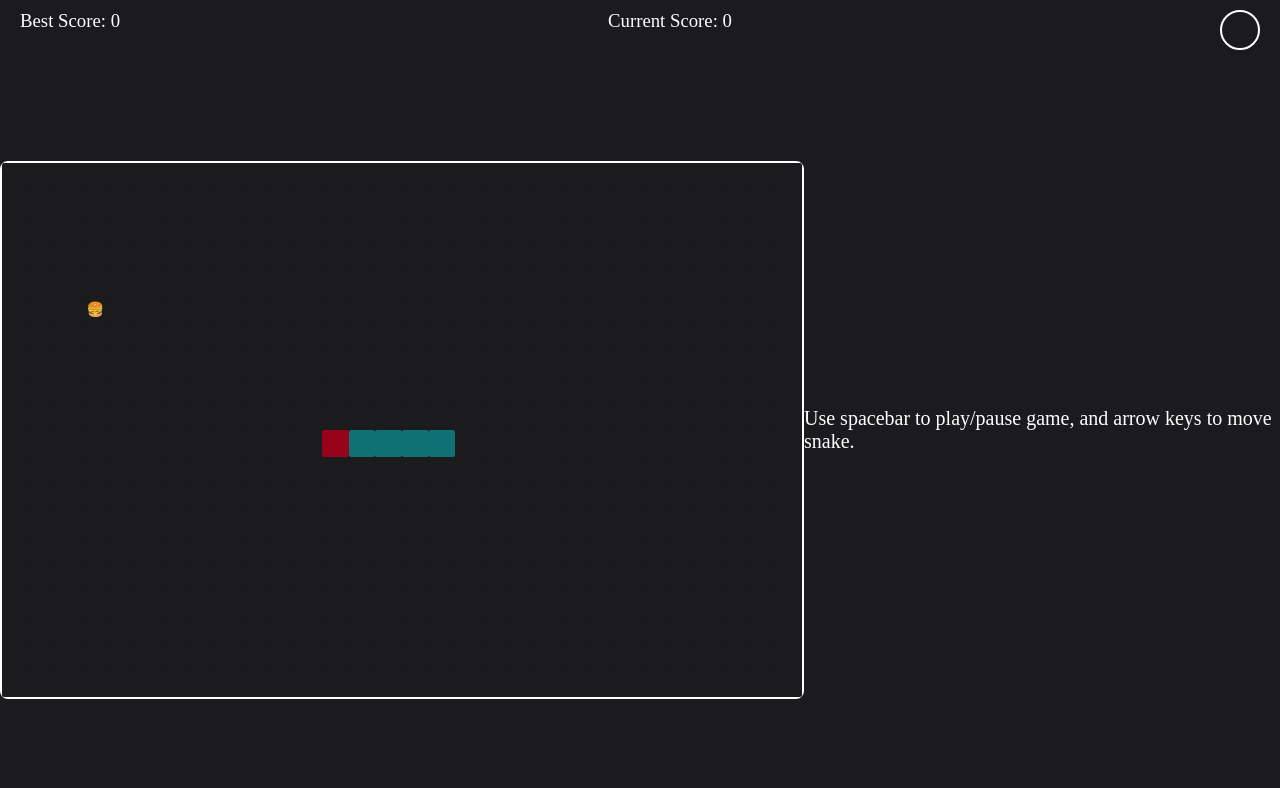
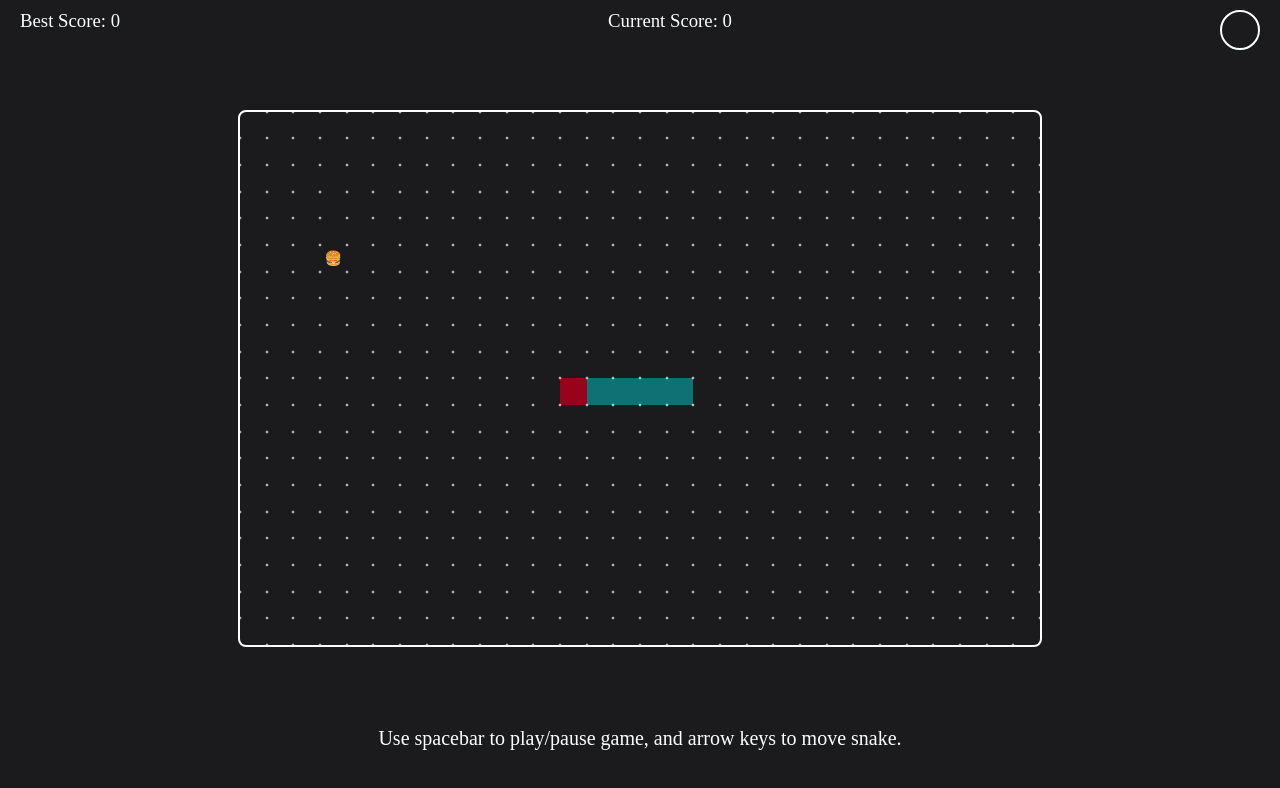
Before and after one commit to Launchpad5682/snake-game, a React (Create React App) app: page / in a window 1280 px wide. Shown: the top 788 px of the page. Built offline with nearby package versions, Linux system fonts and the light colour scheme; some icons are missing.

Commit message:
chore: types, styles and snake data update

```diff
--- a/src/components/playground/style.ts
+++ b/src/components/playground/style.ts
@@ -3,6 +3,8 @@ import { ColorsType } from '../../contexts/theme-context';
 
 export const playgroundContainer = css`
 	display: flex;
+	flex-direction: column;
+	gap: 2rem;
 	width: 100%;
 	height: 100%;
 	justify-content: center;
@@ -16,8 +18,24 @@ export const playground = (theme: ColorsType) => css`
 	grid-template-rows: repeat(20, 1fr);
 	aspect-ratio: 1.5;
 	width: 100%;
+	overflow: hidden;
 	max-width: 800px;
 	border-radius: 8px;
-	background-color: ${theme.background};
+	background-color: ${theme.text};
 	border: 2px solid ${theme.text};
 `;
+
+export const buttonContainer = css`
+	height: 4rem;
+`;
+
+export const restartButton = (theme: ColorsType) => css`
+	width: 100%;
+	height: 100%;
+	font-size: 2rem;
+	padding: 0 1rem;
+	background-color: ${theme.primary};
+	color: ${theme.text};
+	border: none;
+	border-radius: 4px;
+`;
--- a/src/contexts/data-context/data/index.ts
+++ b/src/contexts/data-context/data/index.ts
@@ -6,10 +6,6 @@ const initialSnakeValue: Snake = [
 	{ x: 14, y: 10, direction: 'left' },
 	{ x: 15, y: 10, direction: 'left' },
 	{ x: 16, y: 10, direction: 'left' },
-	// { x: 17, y: 10, direction: 'left' },
-	// { x: 18, y: 10, direction: 'left' },
-	// { x: 19, y: 10, direction: 'left' },
-	// { x: 20, y: 10, direction: 'left' },
 ];
 
 export { initialSnakeValue };
--- a/src/contexts/data-context/types/index.ts
+++ b/src/contexts/data-context/types/index.ts
@@ -20,6 +20,9 @@ export interface DataContextInterface {
 	grid: GridType;
 	keyPressHandler: () => any;
 	score: number;
+	bestScore: number;
+	restartGame: () => any;
+	end: boolean;
 }
 
 export type {
```
